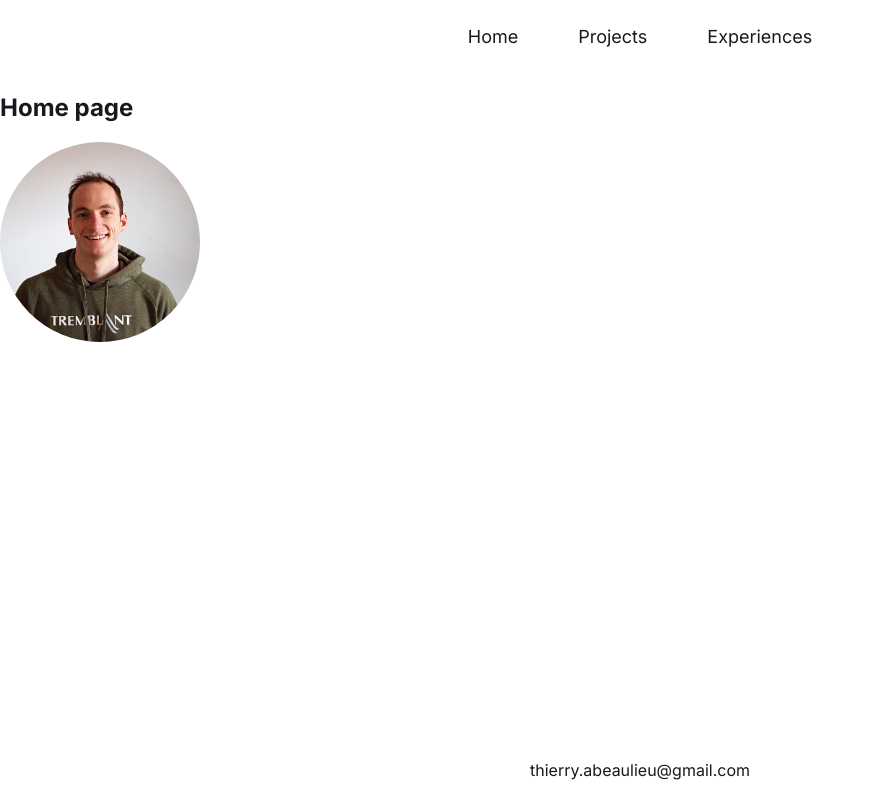
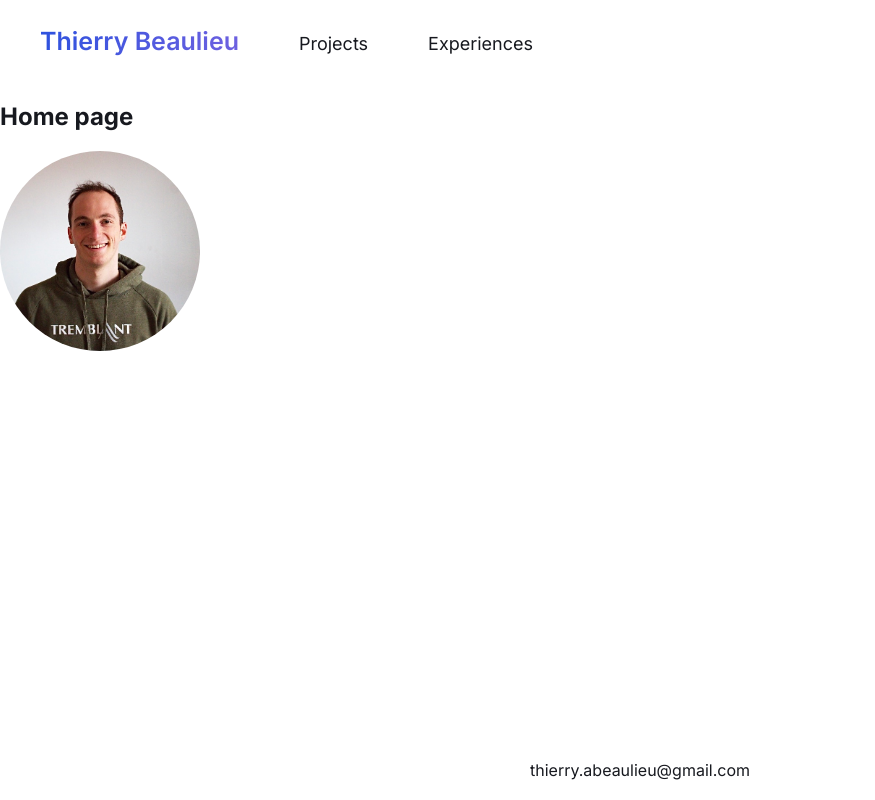
Before and after one commit to ThierryBeaulieu/ThierryBeaulieu, a React (Vite) app in the folder app/: page / in a window 1280 px wide. Shown: the whole page, without its empty margins (0-875 px from the left). Built offline with nearby package versions, Linux system fonts and the light colour scheme.

Commit message:
add a gradiant

```diff
--- a/app/src/App.css
+++ b/app/src/App.css
@@ -2,7 +2,8 @@
   --background-color: #ffffff;
   --primary-color: #17191F;
   --primary-color-lighter: #808080;
-
+  --accent-color: #224fde;
+  --secondary-color: #7362e0;
 }
 
 /* App.css */
@@ -24,6 +25,18 @@ body {
 }
 
 /* NavBar.css */
+
+.logo {
+  font-size: 25px;
+  padding-left: 40px;
+  margin: 0px;
+  font-weight: 600;
+  background: #224FDE;
+  background: linear-gradient(to right, #224FDE 0%, #7362E0 100%);
+  -webkit-background-clip: text;
+  -webkit-text-fill-color: transparent;
+}
+
 header {
   background-color: var(--background-color);
   color: white;
@@ -33,7 +46,7 @@ header {
 nav ul {
   list-style-type: none;
   padding: 0;
-  text-align: center;
+  text-align: start;
 }
 
 nav ul li {
--- a/app/src/components/NavBar.jsx
+++ b/app/src/components/NavBar.jsx
@@ -8,7 +8,9 @@ function NavBar() {
         <nav>
           <ul>
             <li>
-              <Link to='/home'>Home</Link>
+              <Link to='/' className='logo'>
+                Thierry Beaulieu
+              </Link>
             </li>
             <li>
               <Link to='/projects'>Projects</Link>
```
